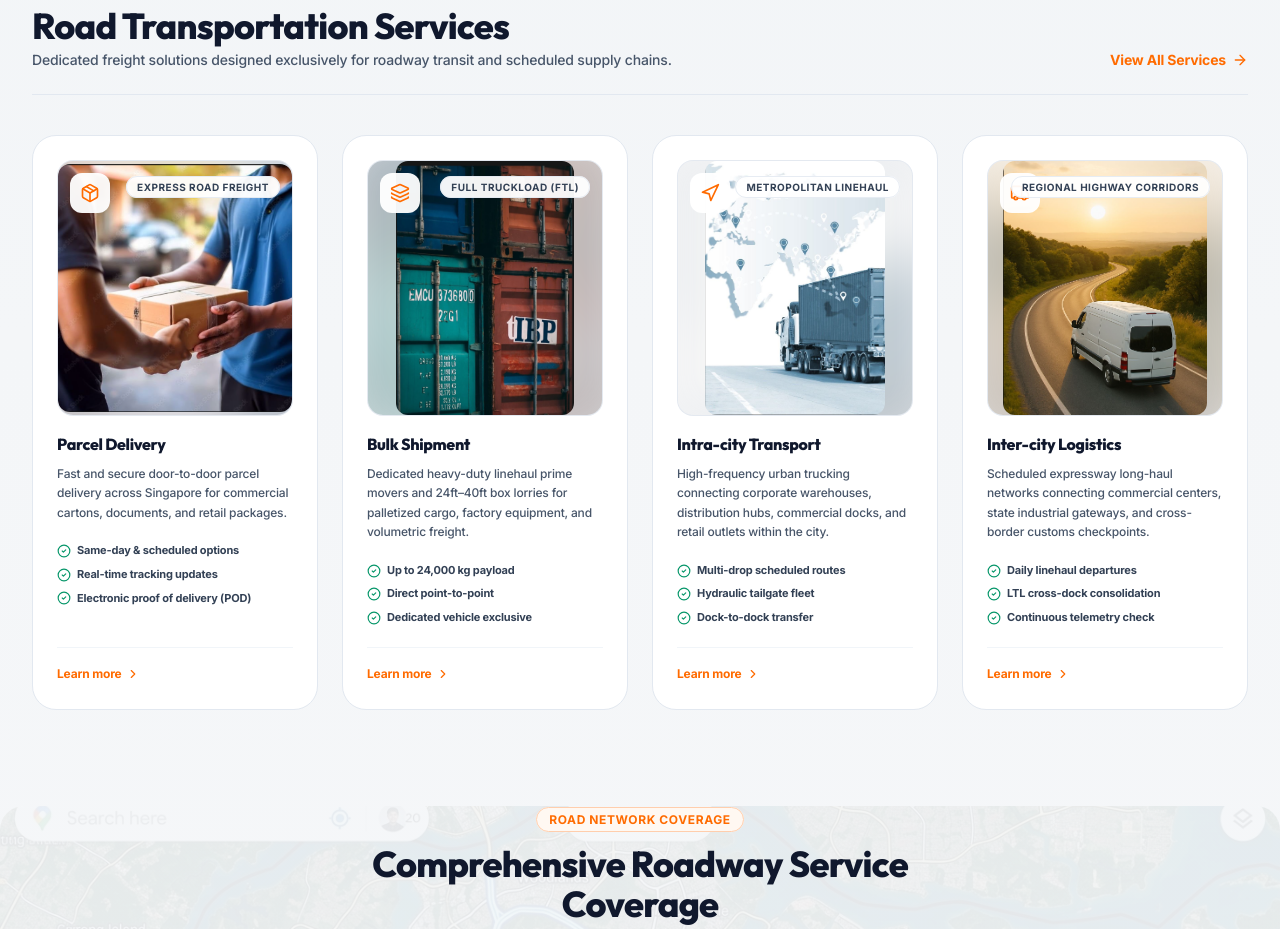
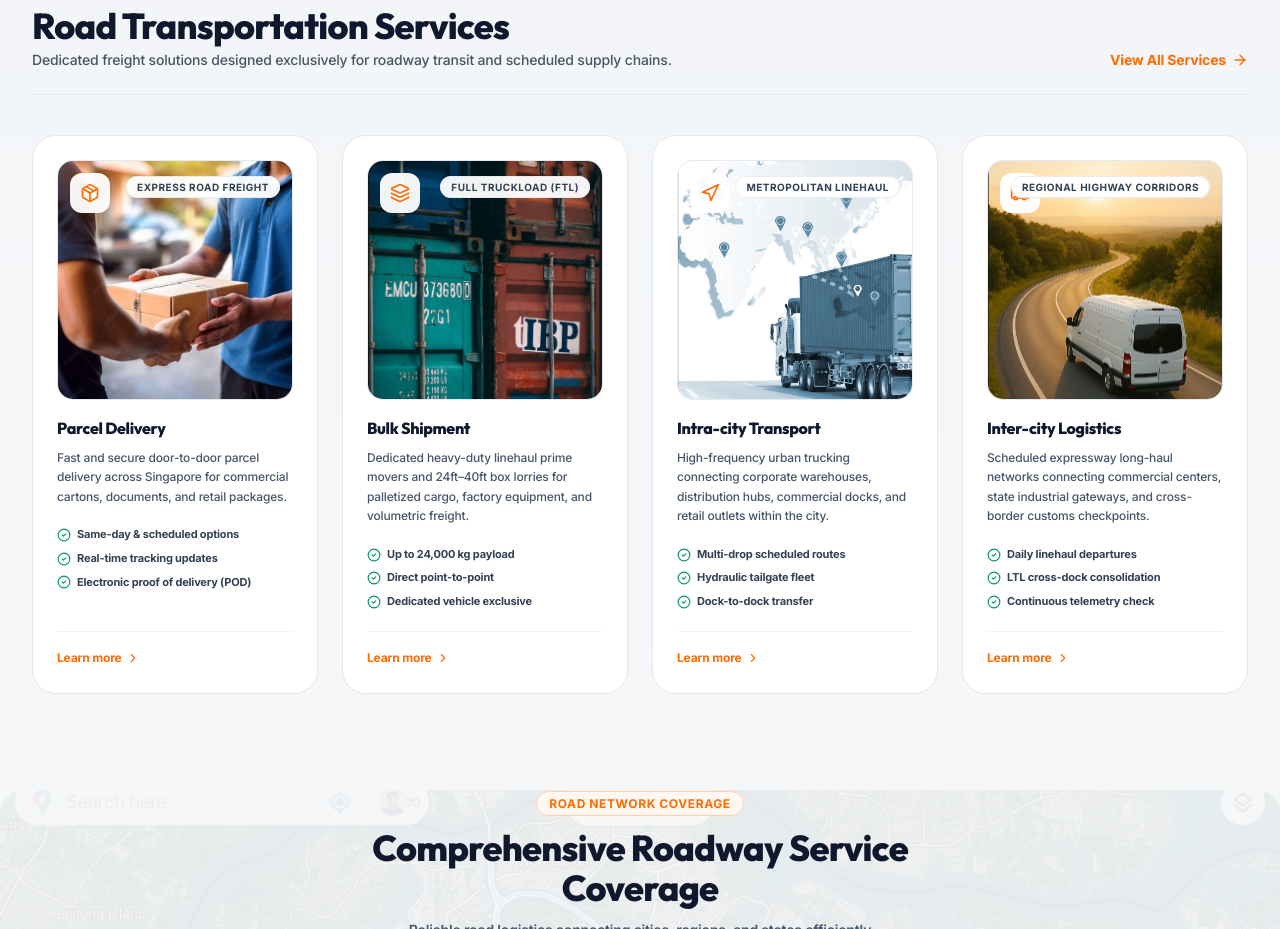
Before and after one commit to thejobsyncit/josan-logistics-website2, a React (Vite) app: page / in a window 1280 px wide. Shown: the part 2310-3239 px from the top of the page. Built offline with nearby package versions, Linux system fonts and the light colour scheme; the HTML template or start-up script is replaced by a standard one.

Commit message:
Make Road Transportation Services card images fill 100% of allocated card size with object-cover

```diff
--- a/src/pages/HomePage.jsx
+++ b/src/pages/HomePage.jsx
@@ -650,20 +650,12 @@ export const HomePage = ({ setActiveTab }) => {
                 className="bg-white rounded-3xl p-6 border border-slate-200 shadow-xs hover:shadow-card hover:border-orange-300 transition-all flex flex-col justify-between space-y-5 group"
               >
                 <div className="space-y-4">
-                  {/* Consistent Real-World Service Image - Full Uncut Display */}
-                  <div className="h-60 sm:h-64 w-full rounded-2xl overflow-hidden border border-slate-200/80 bg-slate-950/5 relative flex items-center justify-center">
-                    {/* Ambient blurred background */}
-                    <img
-                      src={svc.image}
-                      alt=""
-                      aria-hidden="true"
-                      className="absolute inset-0 w-full h-full object-cover blur-xl scale-125 opacity-30 pointer-events-none"
-                    />
-                    {/* Full uncropped original image */}
+                  {/* Real-World Service Image - Full Card Coverage */}
+                  <div className="h-56 sm:h-60 w-full rounded-2xl overflow-hidden border border-slate-200/80 bg-slate-100 relative">
                     <img
                       src={svc.image}
                       alt={svc.title}
-                      className="relative z-10 max-h-full max-w-full object-contain group-hover:scale-105 transition-transform duration-500 rounded-xl"
+                      className="w-full h-full object-cover group-hover:scale-105 transition-transform duration-500"
                     />
                     <div className="absolute top-3 left-3 z-20 w-10 h-10 rounded-xl bg-white/95 text-[#FF6B00] shadow-xs flex items-center justify-center backdrop-blur-xs">
                       <IconComp className="w-5 h-5" />
```
